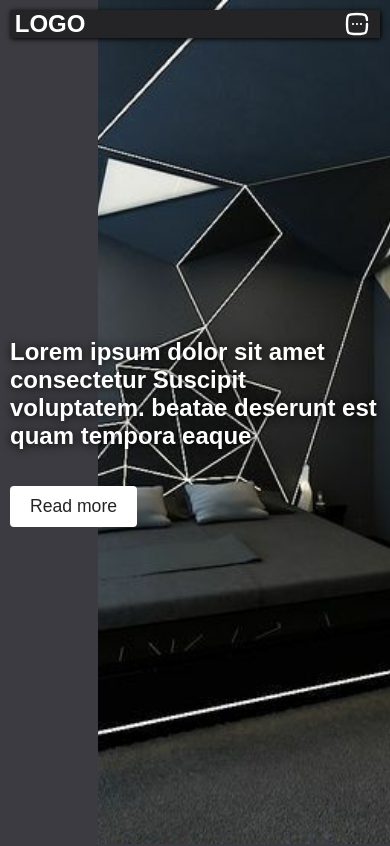
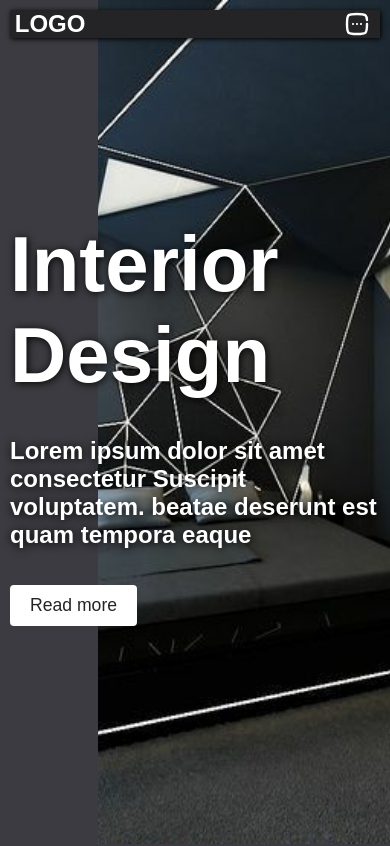
Before and after one commit to Mouadbt09/interior_design, a plain HTML site: page index.html in a window 390 px wide. Shown: the top 846 px of the page. Drawn offline with Linux system fonts and the light colour scheme.

Commit message:
fix error h1 second time

```diff
--- a/index.html
+++ b/index.html
@@ -43,7 +43,7 @@
             <h1 class="pc_h1">
                 Interior <br> Design
             </h1>
-            <!-- <h1 class="mobile_h1">Interior Design</h1> -->
+            <h1 class="mobile_h1">Interior Design</h1>
             <h3>
                 Lorem ipsum dolor sit amet consectetur
                 Suscipit voluptatem.
--- a/style.css
+++ b/style.css
@@ -179,6 +179,11 @@ nav span{
 }
 .mobile_hero_content{
     display: none;
+}
+.mobile_h1{
+    display: none;
+    color: white;
+    text-shadow: 1px 1px 8px black;
 }
 
 .offer1{
```
Also changed, not shown: images/Web capture_13-7-2023_131540_.jpeg (added), images/close.png (deleted), images/open.png (deleted).
